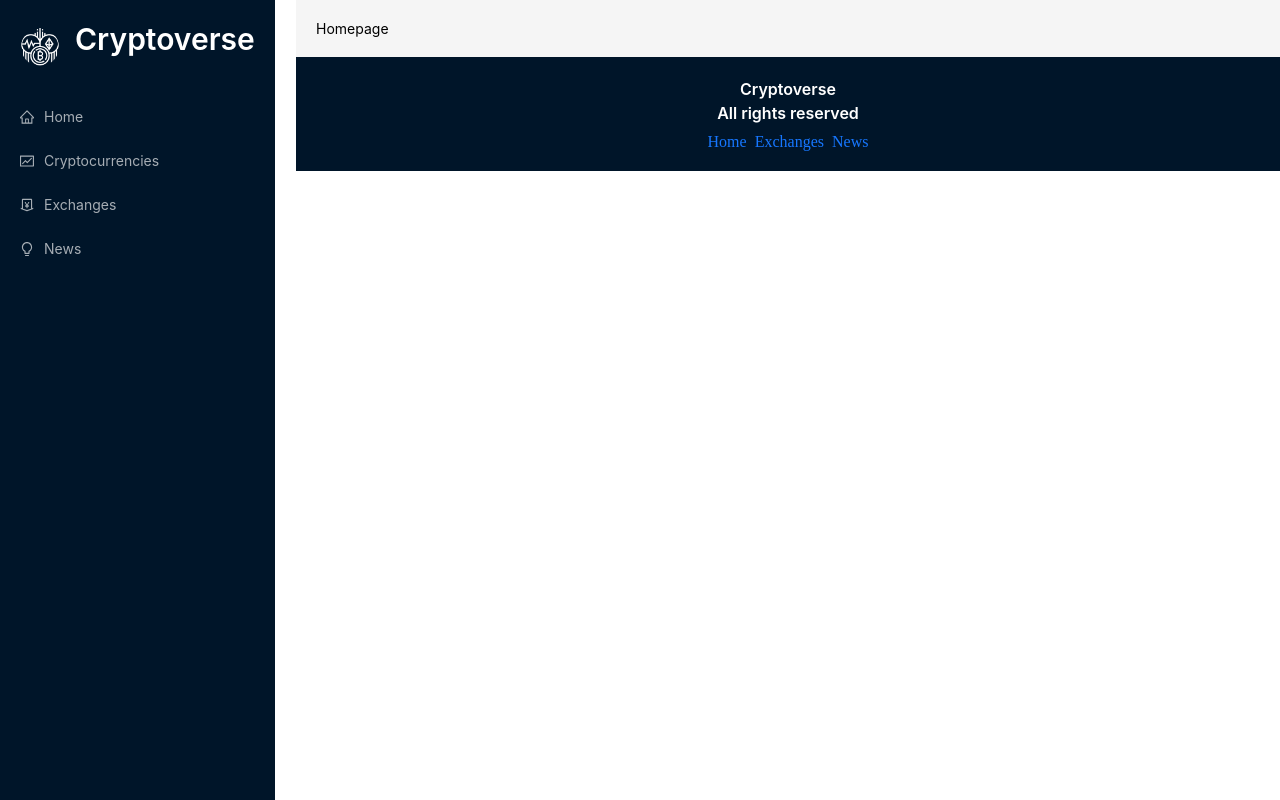
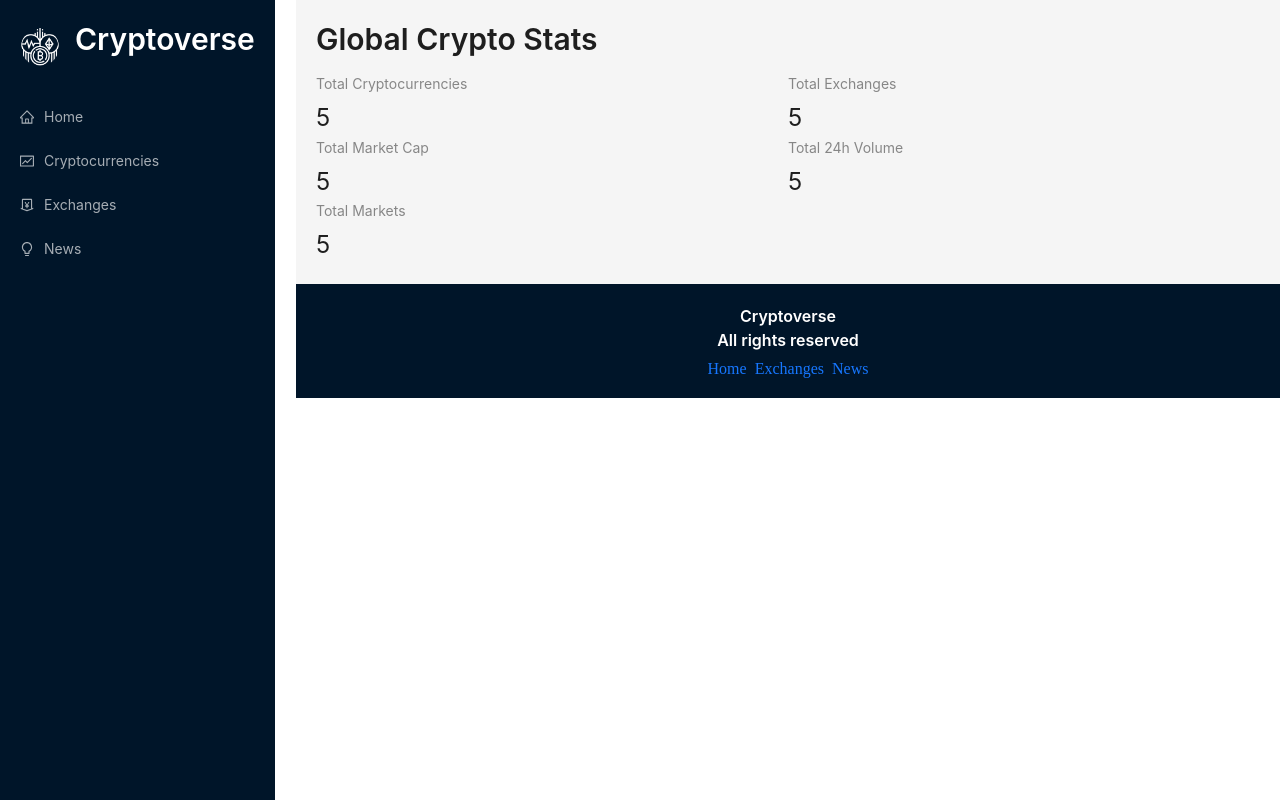
Before and after one commit to AdharshReddyC/crypto-redux, a React (Create React App) app: page / in a window 1280 px wide. Built offline with nearby package versions, Linux system fonts and the light colour scheme.

Commit message:
Homepage-structure

```diff
--- a/src/components/Homepage.jsx
+++ b/src/components/Homepage.jsx
@@ -1,7 +1,34 @@
 import React from "react";
+import millify from "millify";
+import { Typography, Row, Col, Statistic } from "antd";
+
+const { Title } = Typography;
 
 const Homepage = () => {
-  return <div>Homepage</div>;
+  return (
+    <>
+      <Title level={2} className="heading">
+        Global Crypto Stats
+      </Title>
+      <Row>
+        <Col span={12}>
+          <Statistic title="Total Cryptocurrencies" value="5" />
+        </Col>
+        <Col span={12}>
+          <Statistic title="Total Exchanges" value="5" />
+        </Col>
+        <Col span={12}>
+          <Statistic title="Total Market Cap" value="5" />
+        </Col>
+        <Col span={12}>
+          <Statistic title="Total 24h Volume" value="5" />
+        </Col>
+        <Col span={12}>
+          <Statistic title="Total Markets" value="5" />
+        </Col>
+      </Row>
+    </>
+  );
 };
 
 export default Homepage;
```
